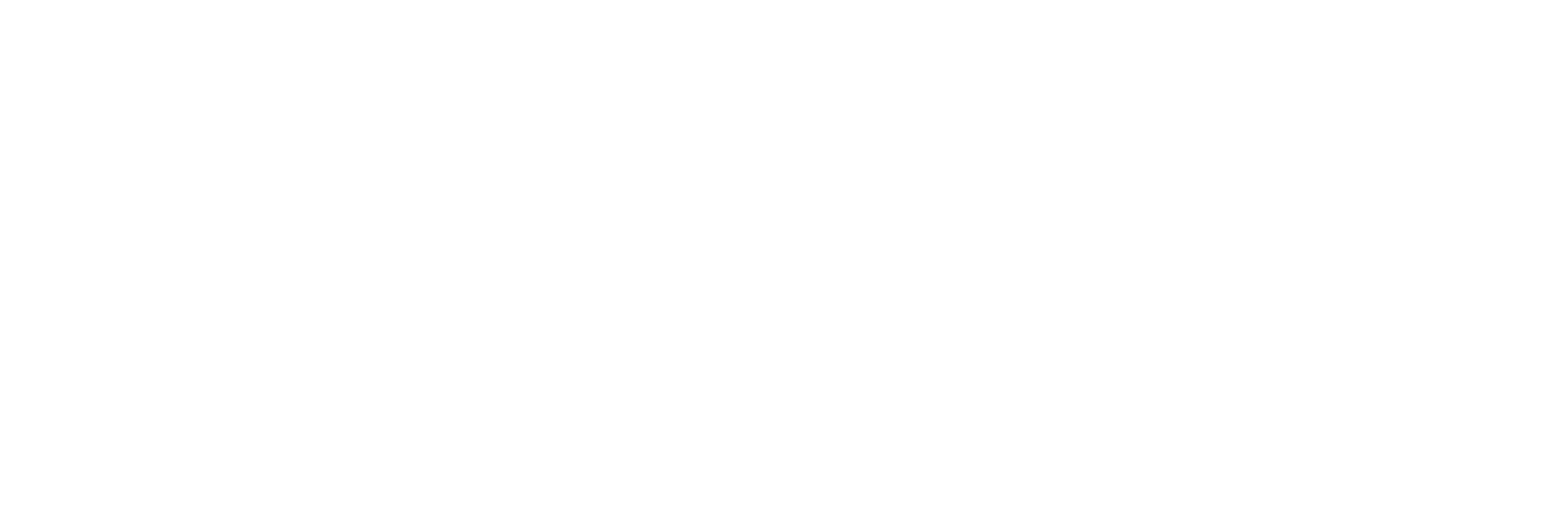
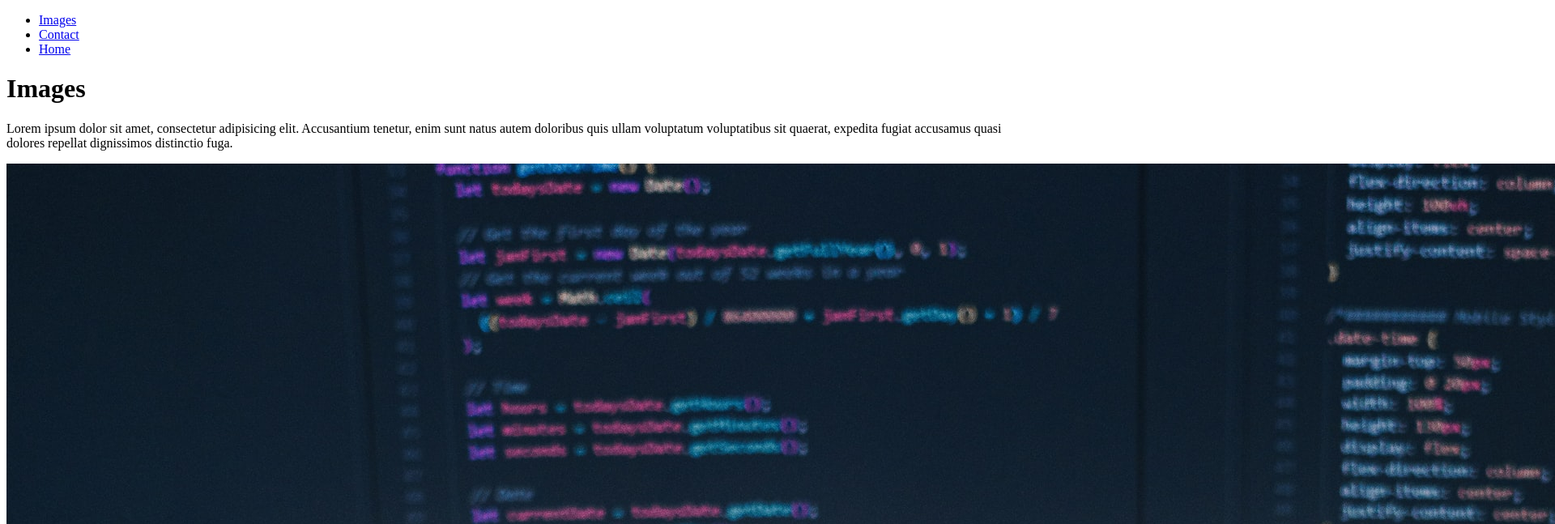
Before and after one commit to Marconio-dos-Santos/DiscoverOne, a plain HTML site: page files/images.html in a window 1280 px wide. Shown: the top 647 px of the page at 81% size, 1920 px wide, since content can reach past the window. Drawn offline with Linux system fonts and the light colour scheme.

Commit message:
adicionando varias paginas

```diff
--- a/files/images.html
+++ b/files/images.html
@@ -4,9 +4,26 @@
     <meta charset="UTF-8">
     <meta http-equiv="X-UA-Compatible" content="IE=edge">
     <meta name="viewport" content="width=device-width, initial-scale=1.0">
-    <title>Document</title>
+    <title>Images</title>
 </head>
 <body>
+    <nav>
 
+        <ul>
+            <li>
+                <a href="/files/images.html">Images</a>
+            </li>
+            <li>
+                <a href="/contact.html">Contact</a>
+            </li>
+            <li>
+                <a href="/index.html">Home</a>
+            </li>
+        </ul>
+    </nav>
+    <h1>Images</h1>
+        <p>Lorem ipsum dolor sit amet, consectetur adipisicing elit. Accusantium tenetur, enim sunt natus autem doloribus quis ullam voluptatum voluptatibus sit quaerat, expedita fugiat accusamus quasi dolores repellat dignissimos distinctio fuga.</p>
+    <p><img src="proj1.jpg" alt="caderno de anotaçoes">imagem1</p>
+    <p><img src="proj2.jpg" alt="no bad days">imagem2</p>
 </body>
 </html>
```
Also changed, not shown: contact.html (+18 -1 lines), index.html (+16 -2 lines).
